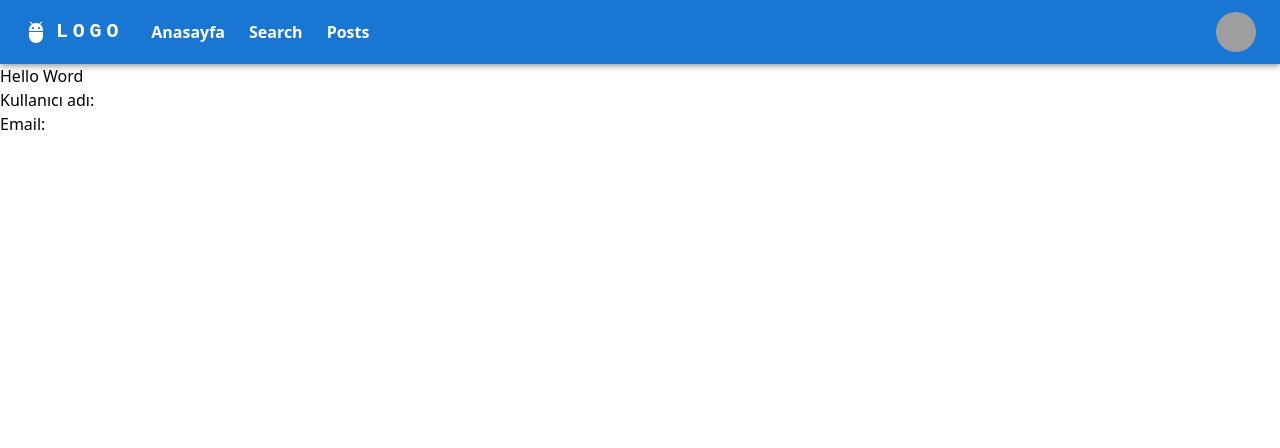
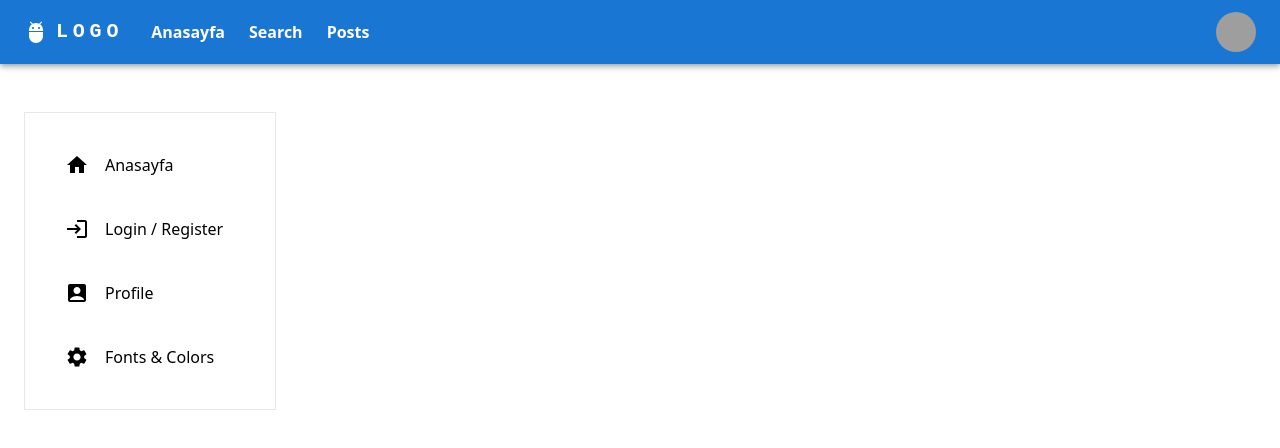
Before and after one commit to Onur-Ardic/FullStackSocialMedia, a Next.js app in the folder frontend/: page / in a window 1280 px wide. Shown: the top 448 px of the page. Built offline with nearby package versions, Linux system fonts and the light colour scheme; grey boxes are pictures that could not be loaded.

Commit message:
Logout Handler is succesfulled

```diff
--- a/frontend/app/page.tsx
+++ b/frontend/app/page.tsx
@@ -1,15 +1,9 @@
-'use client'
-import { useUser } from '@/hooks/useUser'
+import Sidebar from '@/components/Globals/Sidebar'
 
 export default function Home() {
-  const { user } = useUser()
-
-  user || <p>Kullanıcı bilgisi yok</p>
   return (
-    <main>
-      <h1>Hello Word</h1>
-      <p>Kullanıcı adı: {user?.username}</p>
-      <p>Email: {user?.email}</p>
+    <main className="container mx-auto">
+      <Sidebar />
     </main>
   )
 }
--- /dev/null
+++ b/frontend/components/Globals/Sidebar.tsx
@@ -0,0 +1,57 @@
+'use client'
+import Link from 'next/link'
+import HomeIcon from '@mui/icons-material/Home'
+import LoginIcon from '@mui/icons-material/Login'
+import SettingsIcon from '@mui/icons-material/Settings'
+import AccountBoxIcon from '@mui/icons-material/AccountBox'
+import { useUser } from '@/hooks/useUser'
+import { useDispatch } from 'react-redux'
+import { logout } from '@/libs/features/slice/userSlice'
+
+const Sidebar = () => {
+  const dispatch = useDispatch()
+  const user = useUser()
+  const userLogoutHandler = () => {
+    dispatch(logout())
+    window.location.href = '/auth/login'
+  }
+
+  return (
+    <article className="flex flex-col gap-6 px-6 w-[300px] mt-12">
+      <div className="flex flex-col gap-6">
+        <div className="flex items-center justify-between border border-solid p-10">
+          <ul className="sidebar-items flex flex-col gap-10">
+            <li className="sidebar-item flex gap-4 align-center">
+              <HomeIcon />
+              <Link href={'/'}>Anasayfa</Link>
+            </li>
+            <li className="sidebar-item flex gap-4 aling-center">
+              <LoginIcon />
+              <Link href={'/auth/login'}>Login / Register</Link>
+            </li>
+            <li className="sidebar-item flex gap-4 aling-center">
+              <AccountBoxIcon />
+              <Link href={'/pages/profile'}>Profile</Link>
+            </li>
+            <li className="sidebar-item flex gap-4 aling-center">
+              <SettingsIcon />
+              <Link href={'/'}>Fonts & Colors</Link>
+            </li>
+            {user.status === 'failed' ? null : (
+              <li className="logout-btn">
+                <button
+                  onClick={userLogoutHandler}
+                  className="bg-blue-500 text-white rounded-md p-1 w-full mt-3"
+                >
+                  Logout
+                </button>
+              </li>
+            )}
+          </ul>
+        </div>
+      </div>
+    </article>
+  )
+}
+
+export default Sidebar
```
